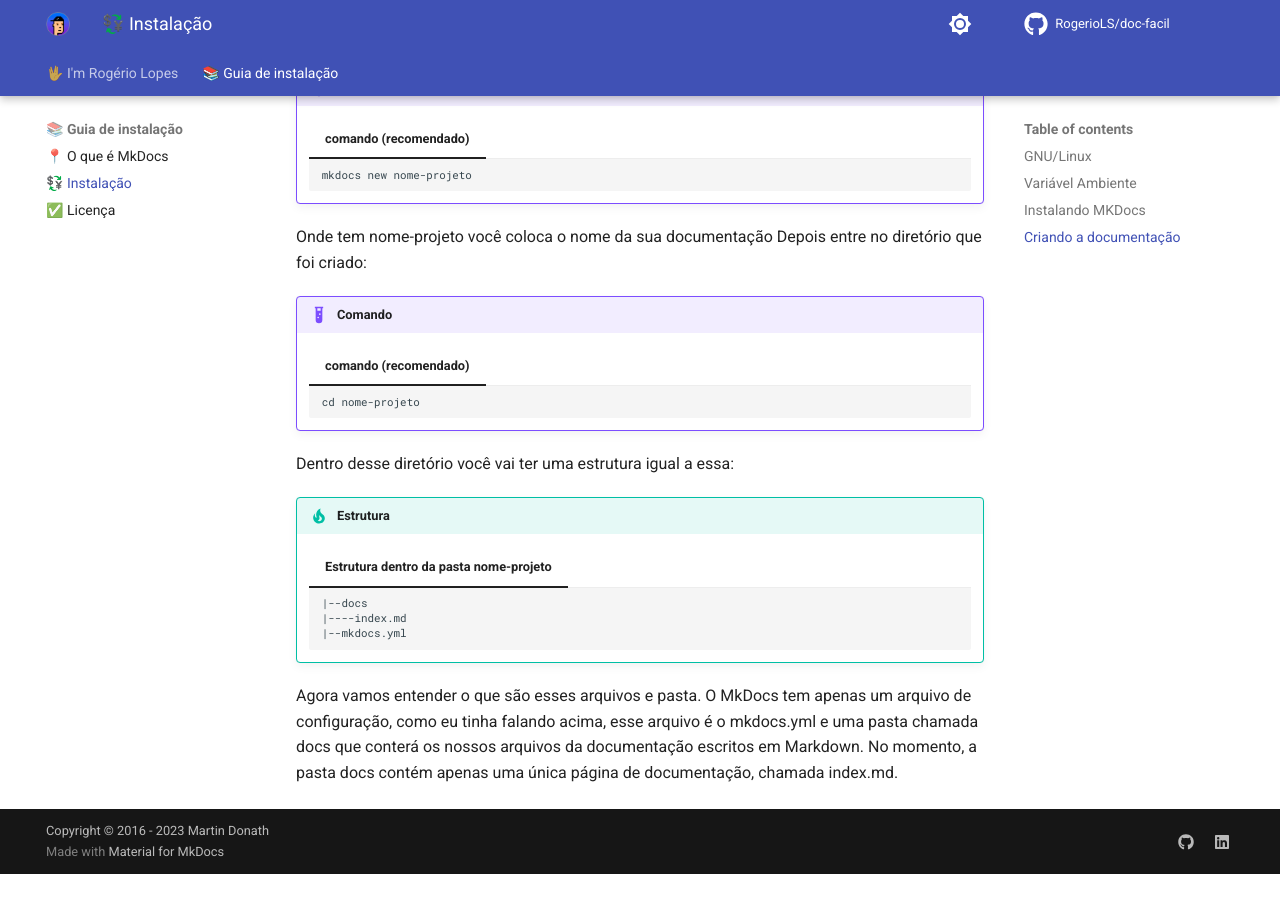
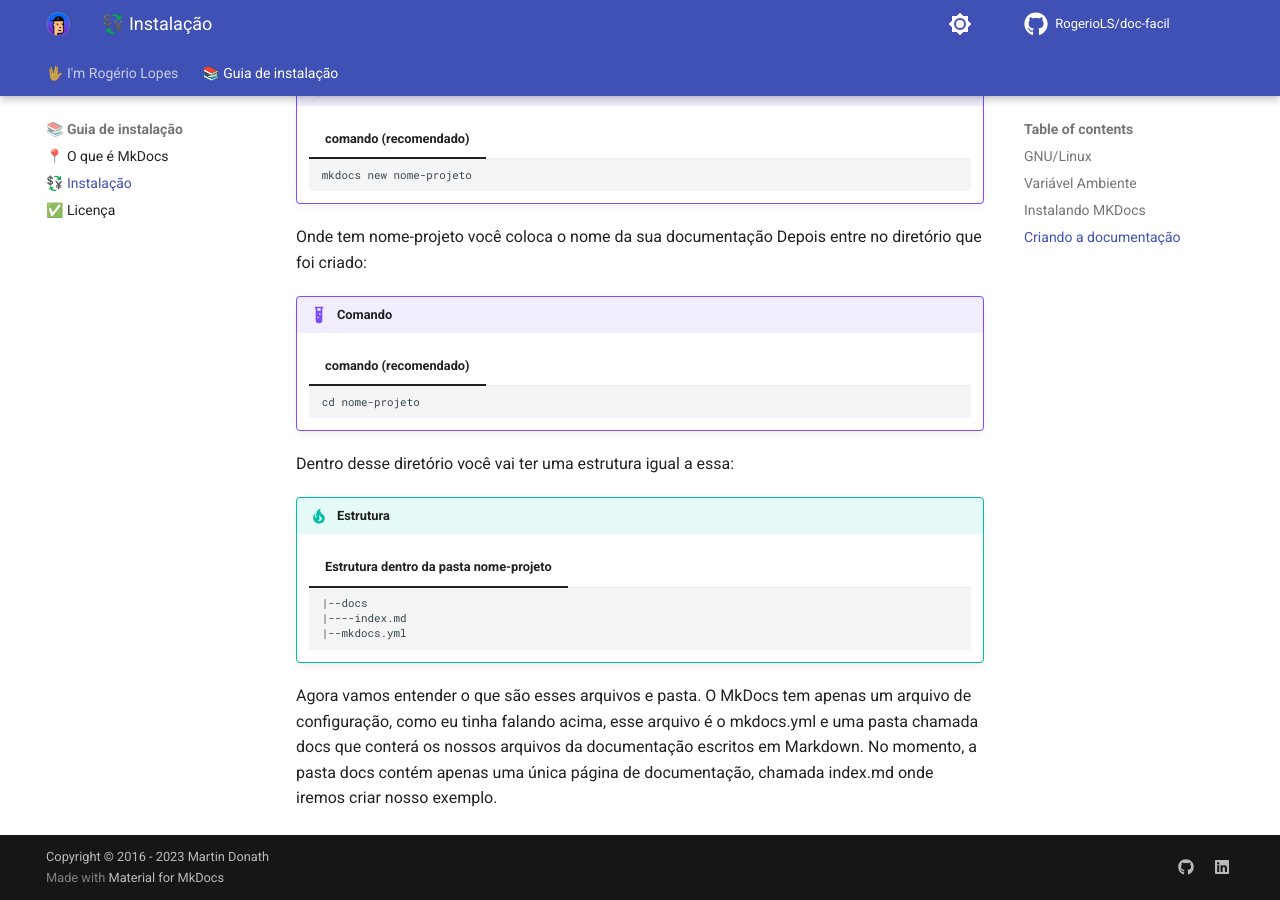
Before and after one commit to RogerioLS/doc-facil, an MkDocs documentation site: the page built from docs/install.md, in a window 1280 px wide and 900 px high, scrolled down 1742 px. Built offline with MkDocs 1.6.1 and Material for MkDocs 9.7.7, drawn with Linux system fonts in a browser that asks for light colours; comment, search, counter and statistics services are not loaded; before the commit the page ends 2616 px from its top, so only the background shows below that.

Commit message:
:closed_book: .md install | add algumas palavras no final

```diff
--- a/docs/install.md
+++ b/docs/install.md
@@ -89,4 +89,4 @@ Dentro desse diretório você vai ter uma estrutura igual a essa:
             |--mkdocs.yml
 
 
-Agora vamos entender o que são esses arquivos e pasta. O MkDocs tem apenas um arquivo de configuração, como eu tinha falando acima, esse arquivo é o mkdocs.yml e uma pasta chamada docs que conterá os nossos arquivos da documentação escritos em Markdown. No momento, a pasta docs contém apenas uma única página de documentação, chamada index.md.
+Agora vamos entender o que são esses arquivos e pasta. O MkDocs tem apenas um arquivo de configuração, como eu tinha falando acima, esse arquivo é o mkdocs.yml e uma pasta chamada docs que conterá os nossos arquivos da documentação escritos em Markdown. No momento, a pasta docs contém apenas uma única página de documentação, chamada index.md onde iremos criar nosso exemplo.
```
